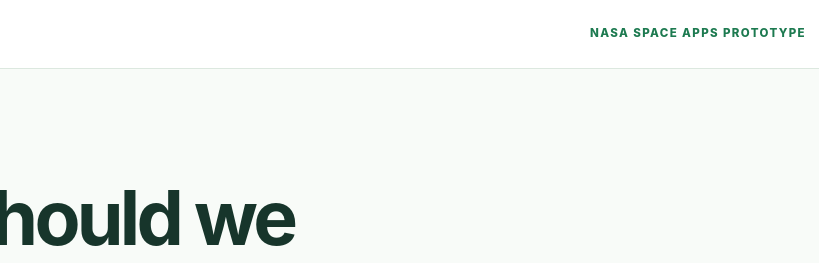
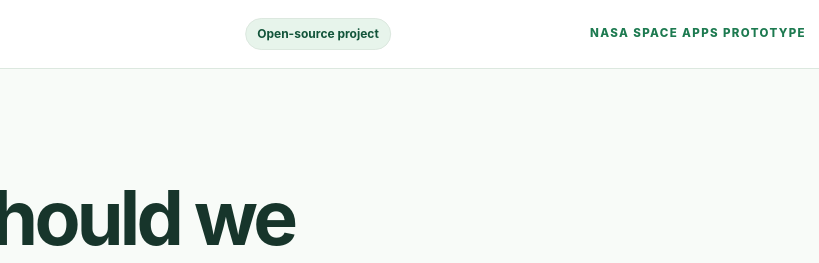
Before and after one commit to linglingms/nasaspaceapp2026, a plain HTML site: page index.html in a window 1280 px wide. Shown: the top 263 px of the page, 322-1141 px from the left. Drawn offline with nearby package versions, Linux system fonts and the light colour scheme.

Commit message:
Add open source link and document project
Center the GitHub repository link in the header and document the challenge, map, simulator, technology, deployment, and prototype limitations.

Co-authored-by: Copilot <223556219+Copilot@users.noreply.github.com>

```diff
--- a/index.html
+++ b/index.html
@@ -19,6 +19,13 @@
           <span class="brand-mark">TC</span>
           <span>TerraCycle <strong>AI</strong></span>
         </a>
+        <a
+          class="repo-link"
+          href="https://github.com/linglingms/nasaspaceapp2026"
+          target="_blank"
+          rel="noopener noreferrer"
+          >Open-source project</a
+        >
         <div class="header-partner">
           <span class="prototype-label">NASA Space Apps prototype</span>
           <img
--- a/styles.css
+++ b/styles.css
@@ -16,8 +16,11 @@ body { margin: 0; color: var(--ink); background: var(--paper); line-height: 1.5;
 .container { width: min(1120px, calc(100% - 40px)); margin: 0 auto; }
 .site-header { background: white; border-bottom: 1px solid var(--line); }
 .header-content, .site-footer .container { display: flex; align-items: center; justify-content: space-between; min-height: 68px; }
+.header-content { position: relative; }
 .brand { display: flex; gap: 10px; align-items: center; color: var(--ink); text-decoration: none; font-size: 1.1rem; }
 .brand-mark { display: grid; place-items: center; width: 34px; height: 34px; color: white; background: var(--green); border-radius: 10px; font-size: .75rem; font-weight: 800; }
+.repo-link { position: absolute; left: 50%; transform: translateX(-50%); padding: 6px 11px; border: 1px solid var(--line); border-radius: 20px; color: var(--green-dark); background: var(--mint); font-size: .75rem; font-weight: 700; text-decoration: none; white-space: nowrap; }
+.repo-link:hover { border-color: var(--green); background: #d9efdf; }
 .header-partner { display: flex; gap: 18px; align-items: center; }
 .nasa-logo { display: block; width: 54px; height: 54px; object-fit: contain; }
 .prototype-label, .eyebrow, .stat-label { color: var(--green); font-size: .72rem; font-weight: 800; letter-spacing: .12em; text-transform: uppercase; }
@@ -124,6 +127,7 @@ h3 { margin-bottom: 8px; font-size: 1.2rem; }
   .hero { padding: 56px 0 42px; }
   .section { padding: 42px 0; }
   .prototype-label { display: none; }
+  .repo-link { position: static; transform: none; padding: 5px 8px; font-size: .68rem; }
   .nasa-logo { width: 46px; height: 46px; }
   .scenario-result { padding: 24px 18px; }
 }
```
Also changed, not shown: 1 other file.
